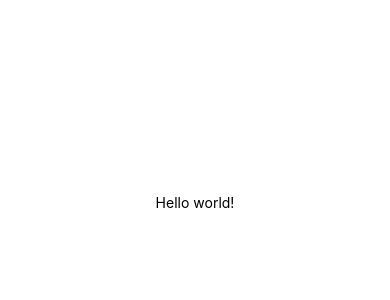
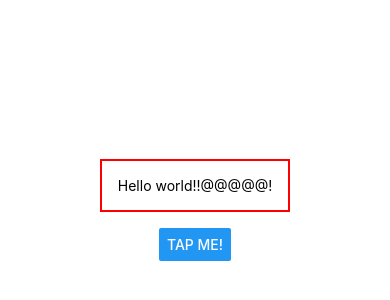
Before and after one commit to BonhaengLee/RNCourse, a React Native app: screen / in a window 390 px wide. Shown: the part 220-520 px from the top of the page. Built offline with nearby package versions, Linux system fonts and the light colour scheme.

Commit message:
스타일링 & 색상

```diff
--- a/App.tsx
+++ b/App.tsx
@@ -1,11 +1,10 @@
-import { StatusBar } from "expo-status-bar";
-import { StyleSheet, Text, View } from "react-native";
+import { Button, StyleSheet, Text, View } from "react-native";
 
 export default function App() {
   return (
     <View style={styles.container}>
-      <Text>Hello world!</Text>
-      <StatusBar style="auto" />
+      <Text style={styles.dummyText}>Hello world!!@@@@@!</Text>
+      <Button title="Tap me!"></Button>
     </View>
   );
 }
@@ -17,4 +16,10 @@
     alignItems: "center",
     justifyContent: "center",
   },
+  dummyText: {
+    margin: 16,
+    borderWidth: 2,
+    borderColor: "red",
+    padding: 16,
+  },
 });
```
